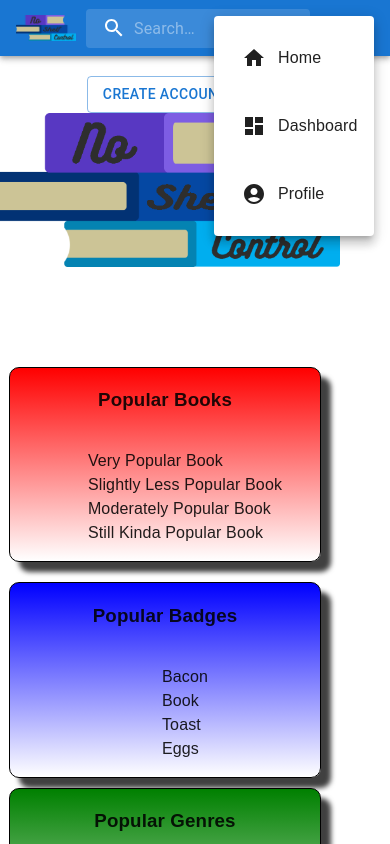
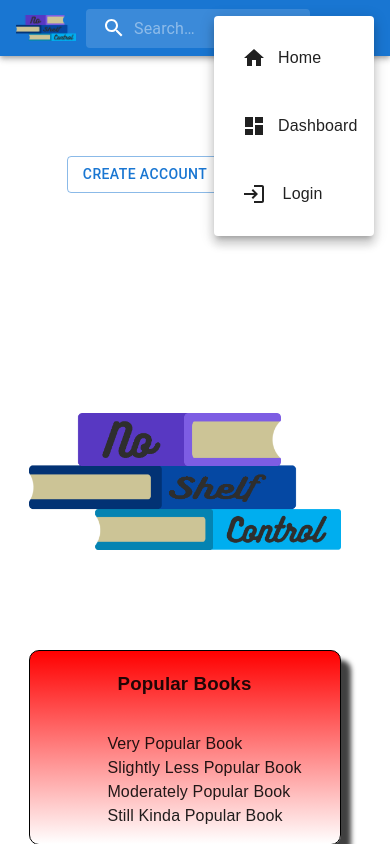
Before and after one commit to Nick-likes-Rust-and-Next/No-Shelf-Control, a React (Vite) app in the folder client/: page / in a window 390 px wide. Both pictures are taken after a click on the button "show more". Shown: the top 844 px of the page. Built offline with nearby package versions, Linux system fonts and the light colour scheme; a web font is replaced by a local one.

Commit message:
fixes bug with mobile nav menu always showing account even when not logged in, also fixes MOST of homepage mobile responsiveness

```diff
--- a/client/src/components/Navbar/Navbar.jsx
+++ b/client/src/components/Navbar/Navbar.jsx
@@ -70,6 +70,38 @@ export default function PrimarySearchAppBar() {
   const isMenuOpen = Boolean(anchorEl);
   const isMobileMenuOpen = Boolean(mobileMoreAnchorEl);
 
+  function mobileLoginButton() {
+    if (sessionStorage.getItem('id_token') === null) {
+      return (
+      <>
+      <IconButton
+        size='large'
+        color='inherit'
+        onClick={() => location.href = '/login'}
+      >
+        <Login />
+      </IconButton>
+      <p>&nbsp;Login</p>
+      </>
+    )} else {
+      return (
+        <>
+        <IconButton
+          size="large"
+          edge="end"
+          aria-label="account of current user"
+          aria-controls={menuId}
+          aria-haspopup="true"
+          onClick={handleProfileMenuOpen}
+          color="inherit"
+        >
+          <AccountCircle />
+        </IconButton>
+        <p>&nbsp;Account</p>
+        </>
+      )
+    }
+  }
 
   function LoginButton() {
     if (sessionStorage.getItem('id_token') === null) {
@@ -192,7 +224,7 @@ export default function PrimarySearchAppBar() {
         </IconButton>
         <p>Dashboard</p>
       </MenuItem>
-      <MenuItem onClick={handleProfileMenuOpen}>
+      {/* <MenuItem onClick={handleProfileMenuOpen}>
         <IconButton
           size="large"
           aria-label="account of current user"
@@ -203,6 +235,9 @@ export default function PrimarySearchAppBar() {
           <AccountCircle />
         </IconButton>
         <p>Profile</p>
+      </MenuItem> */}
+      <MenuItem>
+        {mobileLoginButton()}
       </MenuItem>
     </Menu>
   );
--- a/client/src/pages/Homepage/homepage.scss
+++ b/client/src/pages/Homepage/homepage.scss
@@ -11,7 +11,11 @@
     .logo-container {
         display: flex;
         justify-content: center;
-        margin-bottom: 100px;
+        margin: 100px 0;
+
+        .img {
+            width: 600px;
+        }
 
     }
 
@@ -77,7 +81,7 @@
     }
 }
 
-$breakpoint-tablet: 768px;
+$breakpoint-tablet: 1100px;
 $breakpoint-phone: 425px;
 
 @media (max-width: $breakpoint-tablet) {
@@ -89,13 +93,27 @@ $breakpoint-phone: 425px;
         margin-left: 10px;
         margin-right: 70px;
 
+        .buttons-container {
+            position: absolute;
+            top: 80px;
+            right: 20px;
+        }
+
         .logo-container img {
-            width: 350px;
+            margin-top: 200px;
+            width: 400px;
+        }
+
+        .popular-books-container {
+            justify-content: center;
+            width: 80vw;
+            margin-left: 10vw;
         }
 
         .smaller-card-container {
             display: flex;
             flex-direction: column;
+            margin-left: 10vw;
 
             .popular-badges {
                 width: 80vw;
@@ -121,6 +139,19 @@ $breakpoint-phone: 425px;
         flex-direction: column;
         align-items: center;
 
+        .logo-container img {
+            width: 80vw;
+            margin-left: 10vw;
+        }
+
+        .buttons-container {
+            display: flex;
+            position: relative;
+            flex-direction: column;
+            align-items: center;
+            justify-content: center;
+        }
+
         .popular-books-container {
             width: 80vw;
         }
@@ -129,14 +160,14 @@ $breakpoint-phone: 425px;
             display: flex;
             flex-direction: column;
             align-items: center;
+            margin-left: 10vw;
 
             .popular-badges {
                 width: 80vw;
             }
 
             .twitter-feed {
-                margin-right: 170px;
-                width: 80vw;
+                display: none;
             }
         }
     }
```
